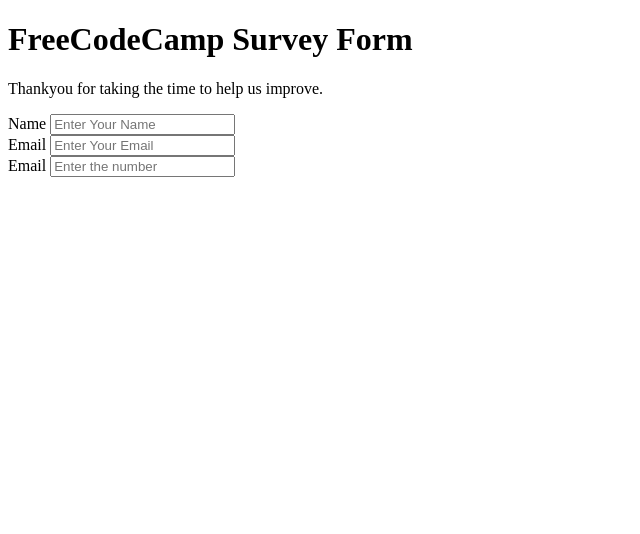
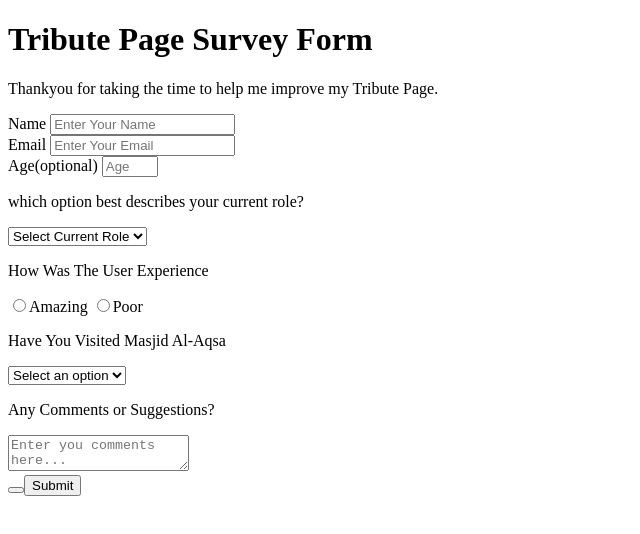
Before and after one commit to shahaab/-5days5projects, a plain HTML site: page dayTwo/surveyForm/index.html in a window 1280 px wide. Shown: the whole page, without its empty margins (0-640 px from the left). Drawn offline with Linux system fonts and the light colour scheme.

Commit message:
final commit for html

```diff
--- a/dayTwo/surveyForm/index.html
+++ b/dayTwo/surveyForm/index.html
@@ -1,9 +1,9 @@
 <!DOCTYPE html>
 <div class="container">
     <header class="header">
-        <h1 id="title" class="text-center">FreeCodeCamp Survey Form</h1>
+        <h1 id="title" class="text-center">Tribute Page Survey Form</h1>
         <p id="description" class="description text-center">
-            Thankyou for taking the time to help us improve.
+            Thankyou for taking the time to help me improve my Tribute Page.
         </p>
     </header>
     <form id="survey-form">
@@ -16,17 +16,62 @@
             <input type="index" name="email" class="form-control" placeholder="Enter Your Email" required/>
         </div>
         <div class="form-group">
-            <label id="number-label" for="number">Email</label>
-            <input type="index" name="number" class="form-control" placeholder="Enter the number" required/>
+            <label id="number-label" for="number">Age<span class="clue">(optional)</span></label>
+            <input type="number" name="age" id="number" min="10" max="99" class="form-control" placeholder="Age" />
+        </div>
+
+        <div class="form-group">
+            <p>which option best describes your current role?</p>
+            <select id="dropdown" name="role" class="form-control" required>
+            <option disabled selected value>Select Current Role</option>
+            <option value="student">Student</option>
+            <option value="job">Full Time Job</option>
+            <option value="preferNo">Prefer not to say</option>
+            <option value="other">Others</option>
+            </select>
+        </div>
+
+        <div class='form-group'>
+            <p>How Was The User Experience</p>
+            <label>
+                <input
+                name="user-experience";
+                value="amazing";
+                type="radio";
+                class="input-radio";
+                checked;
+                />Amazing
+            </label>
+
+            <label>
+                <input
+                name="user-experience"
+                value="Poor";
+                type="radio";
+                class="[input-radio";
+                checked;
+                />Poor
+            </label>
+        </div>
+
+        <div class="form-group">
+            <p>Have You Visited Masjid Al-Aqsa</p>
+            <select name="mostlike" id="most-like" class="form-control" required>
+            <option disabled selected value>Select an option</option>
+            <option value="Yes">Yes</option>
+            <option value="No">No</option>
+            ></select>
         </div>
 
 
+        <div class="form-group">
+            <p>Any Comments or Suggestions?</p>
+            <textarea id="comments" ; class="input-textarea" ; name="comment" placeholder="Enter you comments here..."></textarea>
+        </div>
 
-
-
-
-
-
-
+        <div class="form-group">
+            <button type="submit" id="submit" class="submit-button">
+                <button type="submit" class="btn btn-primary">Submit</button>
+        </div>
     </form>
 </div>
```
